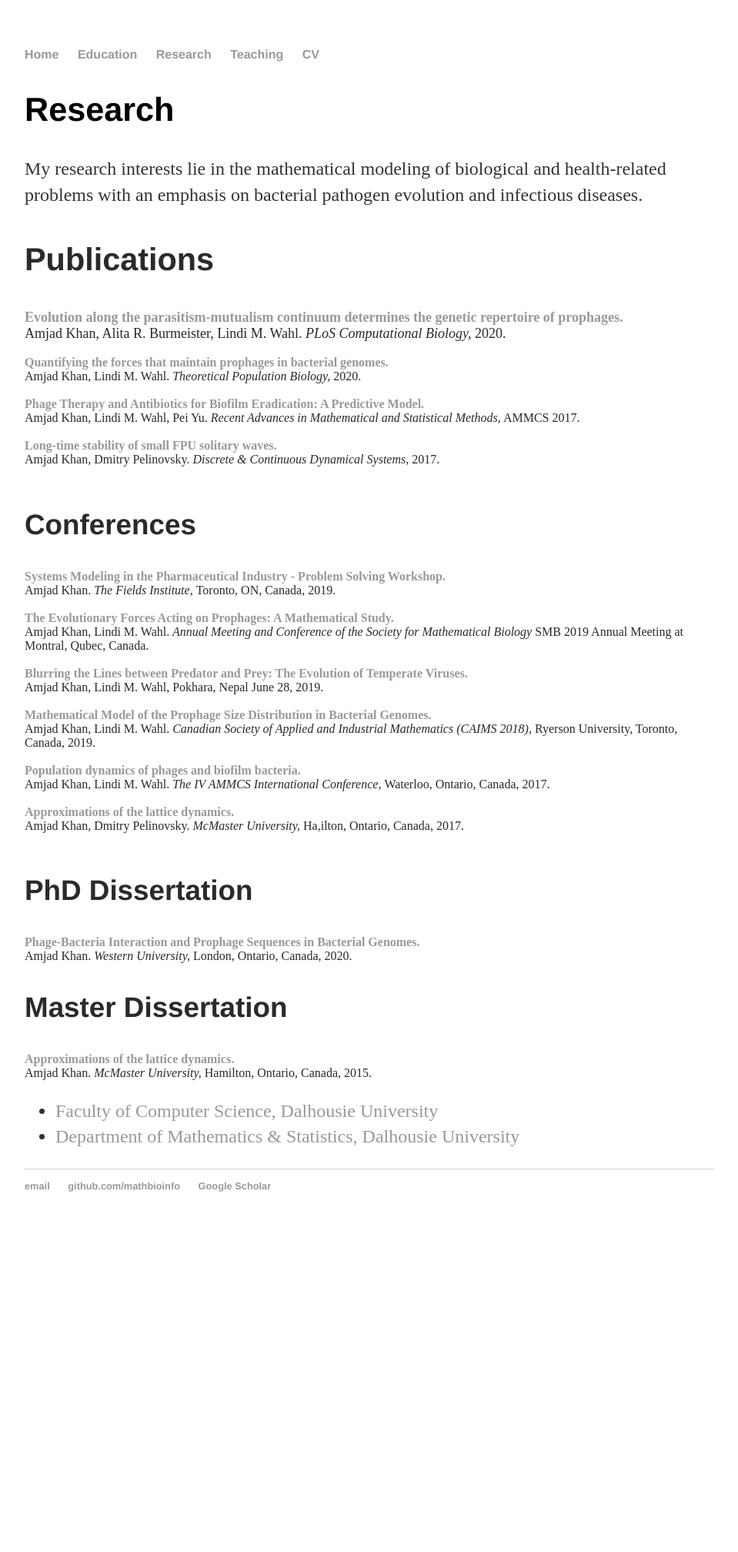
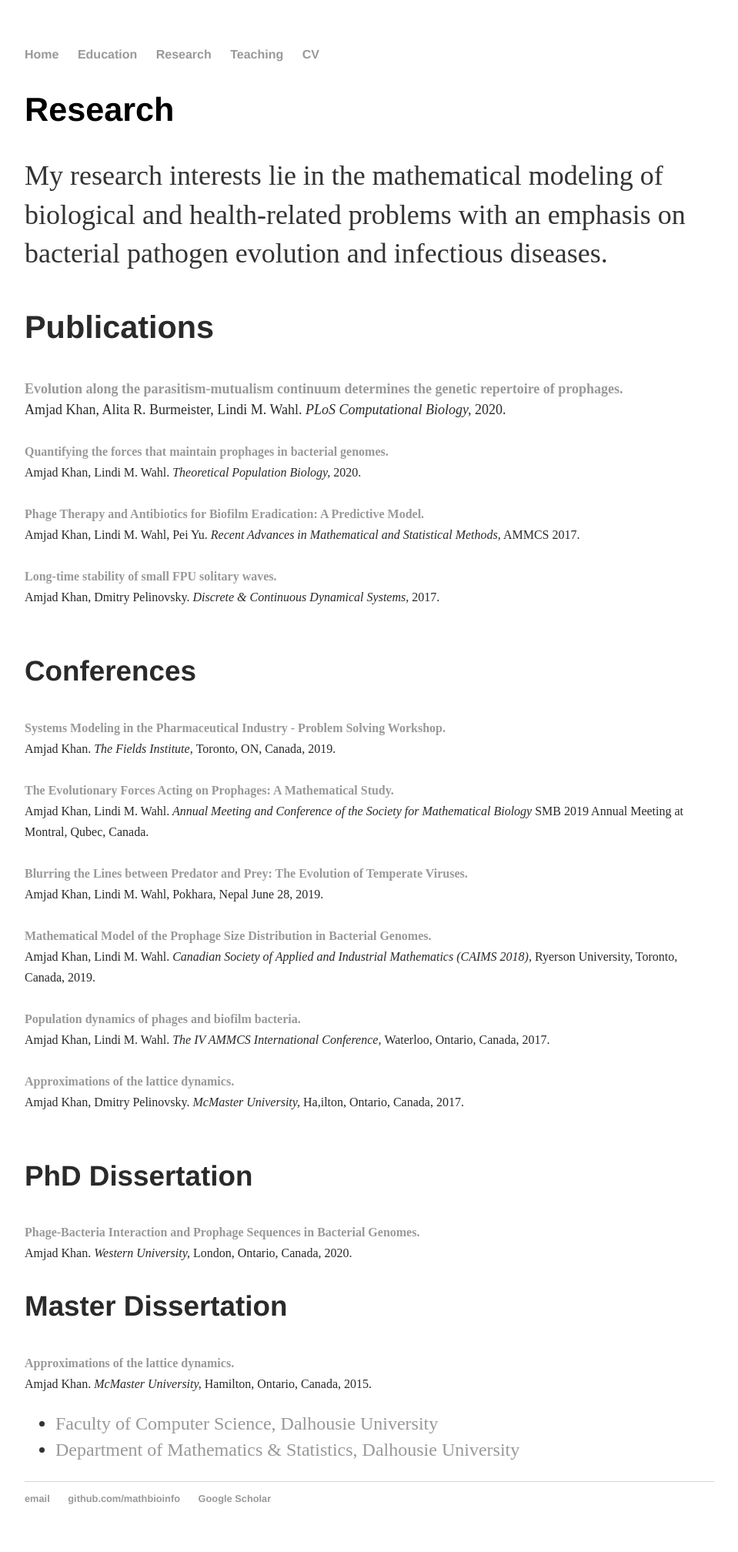
Before and after one commit to MathBioInfo/amjadkhan, a Jekyll site: the page built from Research/index.html, in a window 1280 px wide. Shown: the whole page at 77% size, without its empty margins (160-1119 px from the left). Built offline with Jekyll 4.4.1, drawn with Linux system fonts in a browser that asks for light colours; before the commit the page ends 1610 px from its top, so only the background shows below that.

Commit message:
Update index.html

```diff
--- a/Research/index.html
+++ b/Research/index.html
@@ -5,6 +5,7 @@ title: About my research
 		<div class="Research">
 			<h2>Research</h2>
 			<link rel="stylesheet" type="text/css" href="css/main.css">
+			</font><font color="#2a2a2a" size="5">
 			<p> My research interests lie in the mathematical modeling of biological and health-related problems with an emphasis on bacterial pathogen evolution
 				and infectious diseases.<font> <font color="#2a2a2a" size="4"></p>
 			<!--<h3> Pulications</p>-->
```
